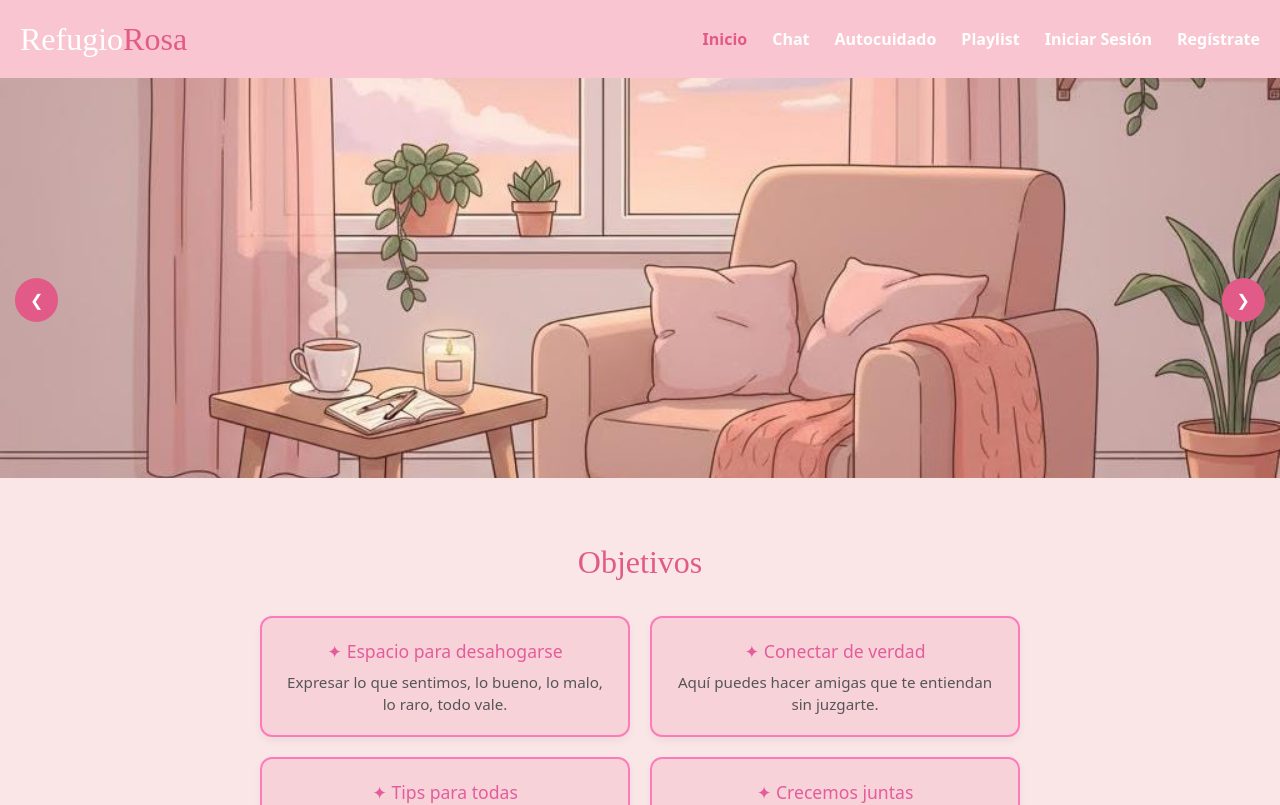
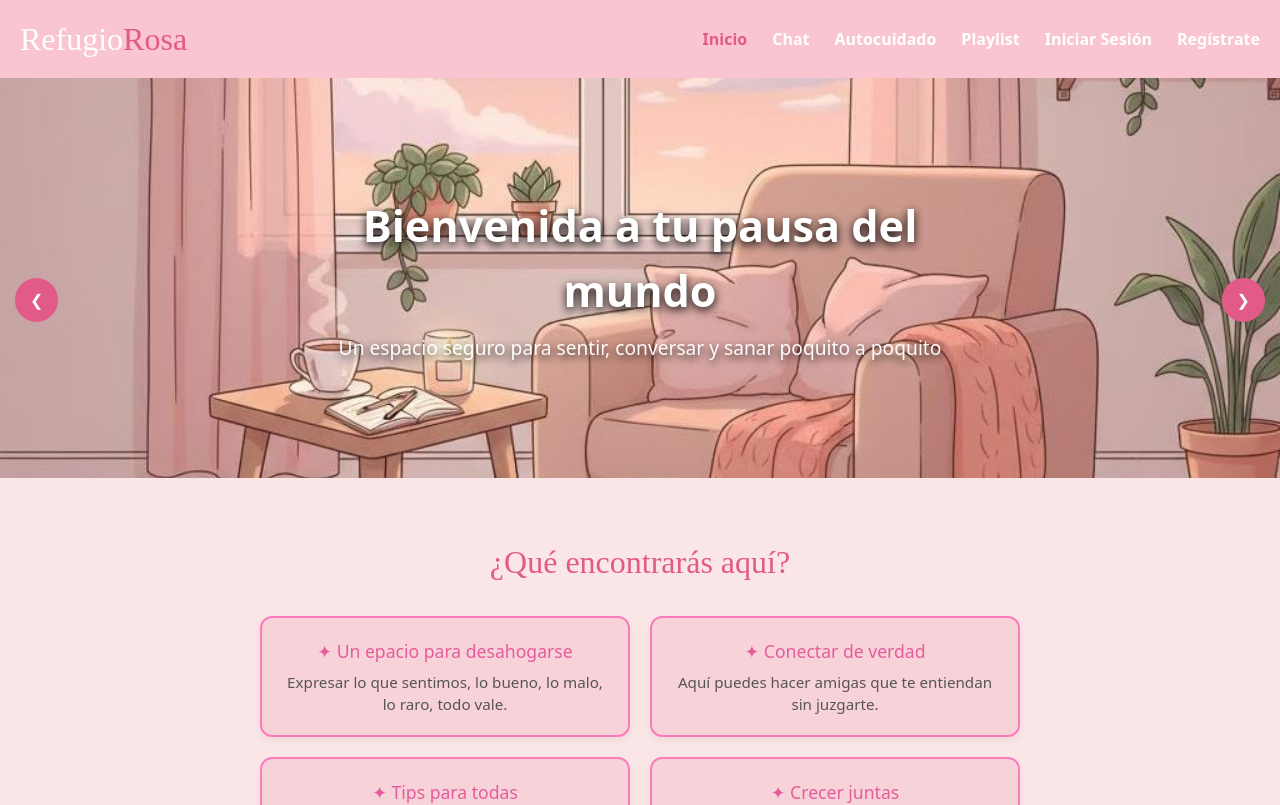
Before and after one commit to dairacsc-droid/refugio-rosa, a React (Vite) app in the folder mi-pagina-react/: page / in a window 1280 px wide. Shown: the top 805 px of the page. Built offline with nearby package versions, Linux system fonts and the light colour scheme; no server answers.

Commit message:
diseño de inicio

```diff
--- a/mi-pagina-react/src/components/Header.jsx
+++ b/mi-pagina-react/src/components/Header.jsx
@@ -83,7 +83,10 @@ function Header() {
               </li>
 
               <li>
-                <button onClick={cerrarSesion} className="logout-btn">
+                <button
+                  onClick={cerrarSesion}
+                  className="px-3 py-1 text-sm bg-rose-500 text-white rounded-md hover:bg-rose-600 transition"
+                >
                   Cerrar sesión
                 </button>
               </li>
--- a/mi-pagina-react/src/pages/Chat.css
+++ b/mi-pagina-react/src/pages/Chat.css
@@ -1,5 +1,5 @@
 .chat-container {
-  background: linear-gradient(90deg, #ffeef3 0%, #ffffff 50%, #ffeef3 100%);
+  background: rgb(252, 240, 240);
 
   min-height: 100vh;
   display: flex;
@@ -9,7 +9,6 @@
   box-sizing: border-box;
 }
 
-/* Caja principal */
 .chat-box {
   background: #fffafc;
   border-radius: 25px;
--- a/mi-pagina-react/src/pages/Inicio.css
+++ b/mi-pagina-react/src/pages/Inicio.css
@@ -257,3 +257,59 @@ main {
     padding: 8px 12px;
   }
 }
+
+.slider {
+  position: relative;
+  width: 100%;
+  height: 400px; /* ajusta según tu diseño */
+  overflow: hidden;
+}
+
+/* CONTENEDOR que permitirá superponer texto */
+.slides-wrapper {
+  position: relative;
+  width: 100%;
+  height: 100%;
+}
+
+/* TEXTO SUPERPUESTO SOBRE EL CARRUSEL */
+.hero-text {
+  position: absolute;
+  top: 50%;
+  left: 50%;
+  transform: translate(-50%, -50%);
+  z-index: 5;
+  text-align: center;
+  color: rgb(255, 255, 255);
+  text-shadow: 0 3px 10px rgba(0, 0, 0, 2);
+}
+
+.hero-text h1 {
+  font-size: 2.7rem;
+  font-weight: 600;
+  margin-bottom: 10px;
+}
+
+.hero-text p {
+  font-size: 1.2rem;
+  opacity: 0.95;
+}
+
+/* CARRUSEL */
+.slides {
+  display: flex;
+  width: 100%;
+  height: 100%;
+}
+
+.slide {
+  width: 100%;
+  height: 100%;
+  flex-shrink: 0;
+}
+
+.slide img {
+  width: 100%;
+  height: 100%;
+  object-fit: cover;
+}
--- a/mi-pagina-react/src/pages/Inicio.jsx
+++ b/mi-pagina-react/src/pages/Inicio.jsx
@@ -1,48 +1,53 @@
 import { useState, useEffect } from "react";
 import "./Inicio.css";
-import mood1 from "../assets/moodboard/mood1.jpg"
-import mood2 from "../assets/moodboard/mood2.jpg"
-import mood3 from "../assets/moodboard/mood3.jpg"
+import mood1 from "../assets/moodboard/mood1.jpg";
+import mood2 from "../assets/moodboard/mood2.jpg";
+import mood3 from "../assets/moodboard/mood3.jpg";
 import yei from "../assets/nosotras/yei.jpg";
 import mari from "../assets/nosotras/mari.jpg";
 
 function Inicio() {
   const slidesData = [
     {
-      img: mood1 ,
-
+      img: mood1,
     },
     {
-      img: mood2 ,
-
+      img: mood2,
     },
     {
       img: mood3,
-
     },
   ];
 
   const [current, setCurrent] = useState(0);
   const totalSlides = slidesData.length;
 
-  // Funciones para Next y Prev
   const nextSlide = () => setCurrent((prev) => (prev + 1) % totalSlides);
   const prevSlide = () =>
     setCurrent((prev) => (prev - 1 + totalSlides) % totalSlides);
 
-  // Auto-slide cada 4 segundos
   useEffect(() => {
     const interval = setInterval(() => {
       setCurrent((prev) => (prev + 1) % totalSlides);
     }, 4000);
 
-    return () => clearInterval(interval); // Limpieza al desmontar
+    return () => clearInterval(interval);
   }, [totalSlides]);
 
   return (
     <>
       <main>
         <section className="slider">
+          <div className="slides-wrapper">
+            <div className="hero-text">
+              <h1>Bienvenida a tu pausa del mundo</h1>
+              <p>
+                Un espacio seguro para sentir, conversar y sanar poquito a
+                poquito
+              </p>
+            </div>
+
+            {/* CARRUSEL */}
             <div
               className="slides"
               style={{
@@ -51,16 +56,11 @@ function Inicio() {
               }}
             >
               {slidesData.map((slide, index) => (
-              <div
-                key={index}
-                className={`slide ${index === current ? "active" : ""}`}
-              >
-                <img src={slide.img} alt={`Cupcake ${index + 1}`} />
-                <div className="text">
-                  <h2>{slide.text}</h2>
-                </div>
+                <div key={index} className="slide">
+                  <img src={slide.img} alt={`slide ${index + 1}`} />
                 </div>
               ))}
+            </div>
           </div>
 
           <button className="prev" onClick={prevSlide}>
@@ -70,12 +70,13 @@ function Inicio() {
             &#10095;
           </button>
         </section>
+
         <section className="caracteristicas">
-          <h3 className="objetivos-container">Objetivos</h3>
+          <h3 className="objetivos-container">¿Qué encontrarás aquí?</h3>
 
           <div className="grid-cards">
             <div className="caracteristica">
-              <h6>✦ Espacio para desahogarse</h6>
+              <h6>✦ Un epacio para desahogarse</h6>
               <p>
                 Expresar lo que sentimos, lo bueno, lo malo, lo raro, todo vale.
               </p>
@@ -92,7 +93,7 @@ function Inicio() {
             </div>
 
             <div className="caracteristica">
-              <h6>✦ Crecemos juntas</h6>
+              <h6>✦ Crecer juntas</h6>
               <p>Un mal día jamás te define.</p>
             </div>
           </div>
```
Lines whose indentation alone changed are shown as unchanged.
